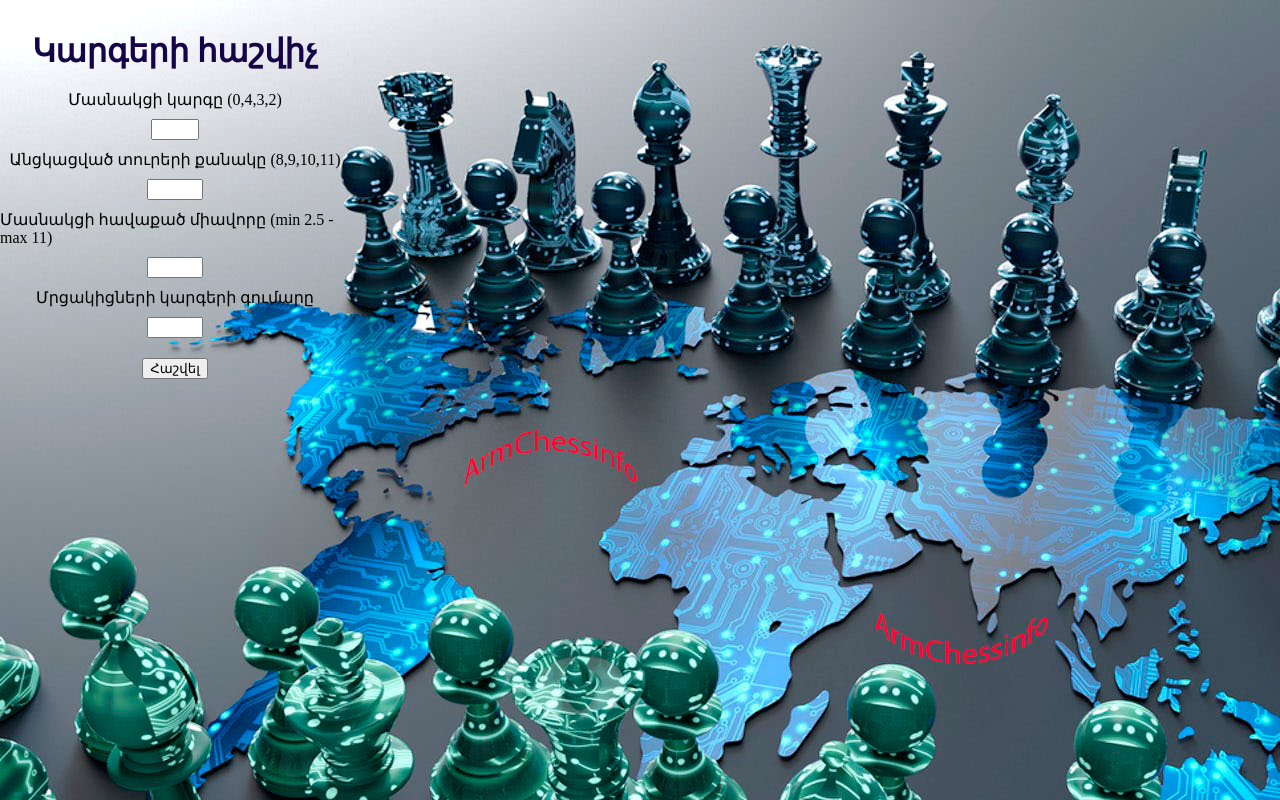
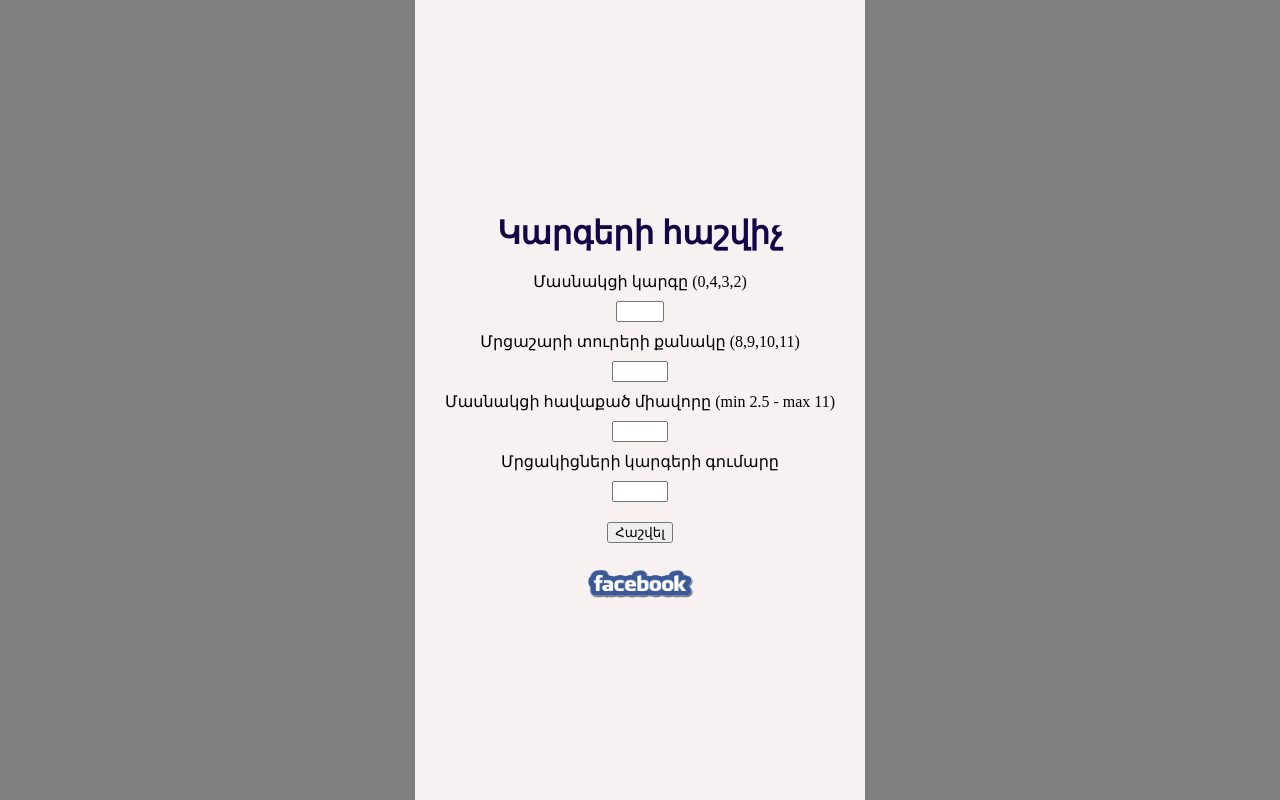
Before and after one commit to armchess/armchess.github.io, a plain HTML site: page index.html in a window 1280 px wide. Drawn offline with Linux system fonts and the light colour scheme.

Commit message:
update to version 2

```diff
--- a/index.html
+++ b/index.html
@@ -10,7 +10,7 @@
         <h1 style="color: rgb(21, 4, 72);">Կարգերի հաշվիչ</h1>
         <label for="class">Մասնակցի կարգը (0,4,3,2)</label>
         <input type="number" name="class" id="class" required min="0" max="4">
-        <label for="tour">Անցկացված տուրերի քանակը (8,9,10,11)</label>
+        <label for="tour">Մրցաշարի տուրերի քանակը (8,9,10,11)</label>
         <input type="number" name="tour" id="tour" required min="8" max="11">
         <label for="point">Մասնակցի հավաքած միավորը (min 2.5 - max 11)</label>
         <input type="number" name="point" id="point" required min="0" max="11">
@@ -18,6 +18,9 @@
         <input type="number" name="score" id="score" required min="8" max="55">
         <input type="button" id="submit" value="Հաշվել">
         <script src="./script.js"></script>
+        <a href="https://www.facebook.com/ArmChessinfo" id="fbLogo" target="_blank">
+            <img src="./Facebook-Logo-Transparent-Free-PNG.png" alt="facebook">
+        </a>
     </div>
 </body>
 </html>
--- a/style.css
+++ b/style.css
@@ -3,9 +3,9 @@
 }
 
 body{
-    background-image: url("./2d6891e6-dfd0-4d1a-8819-f153929584d9-the-lightwriter2.jpg");
     display: flex;
-
+    justify-content: center;
+    background: grey;
 }
 
 h1{
@@ -13,11 +13,11 @@ h1{
 }
 
 .calculator{
-    /* background: #f8f1f1; */
+    background: #f8f1f1;
     align-items: center;
     justify-content: center;
-    width: 350px;
-    height: 400px;
+    width: 450px;
+    height: 100vh;
     display: flex;
     flex-direction: column;
 
@@ -26,3 +26,12 @@ h1{
 .calculator input{
     margin: 10px
 }
+
+#fbLogo img{
+    width: 120px;
+    height: 40px;
+}
+
+#fbLogo{
+    margin-top: 10px;
+}
```
Also changed, not shown: Facebook-Logo-Transparent-Free-PNG.png (added).
